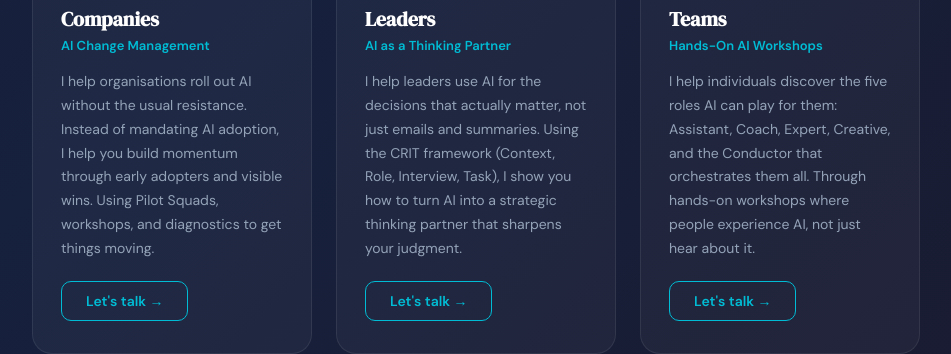
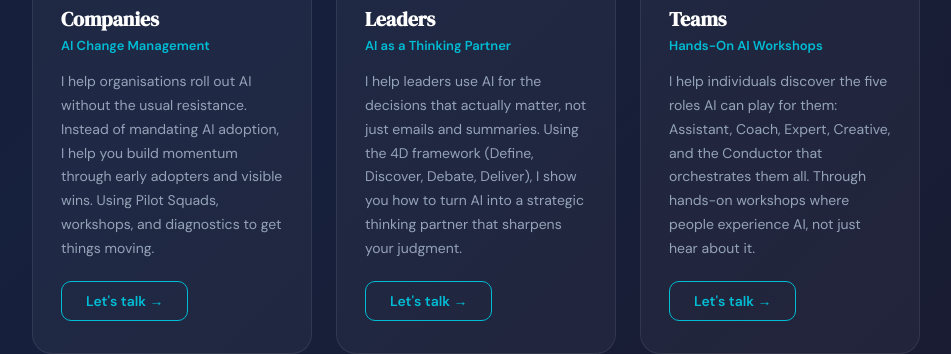
Before and after one commit to coachbay/site, a React (Vite) app: page / in a window 1280 px wide. Shown: the part 1065-1419 px from the top of the page, without its empty margins (164-1115 px from the left). Built offline with nearby package versions, Linux system fonts and the light colour scheme.

Commit message:
Replace CRIT with 4D framework

```diff
--- a/LandingPage.jsx
+++ b/LandingPage.jsx
@@ -303,7 +303,7 @@ export default function LandingPage({ onNavigate }) {
               AI as a Thinking Partner
             </p>
             <p style={{ color: "#94a3b8", fontSize: 14, lineHeight: 1.7, margin: "0 0 20px", flex: 1 }}>
-              I help leaders use AI for the decisions that actually matter, not just emails and summaries. Using the CRIT framework (Context, Role, Interview, Task), I show you how to turn AI into a strategic thinking partner that sharpens your judgment.
+              I help leaders use AI for the decisions that actually matter, not just emails and summaries. Using the 4D framework (Define, Discover, Debate, Deliver), I show you how to turn AI into a strategic thinking partner that sharpens your judgment.
             </p>
             <a href="mailto:coach@coachbay.ai" style={{
               display: "inline-block",
```
